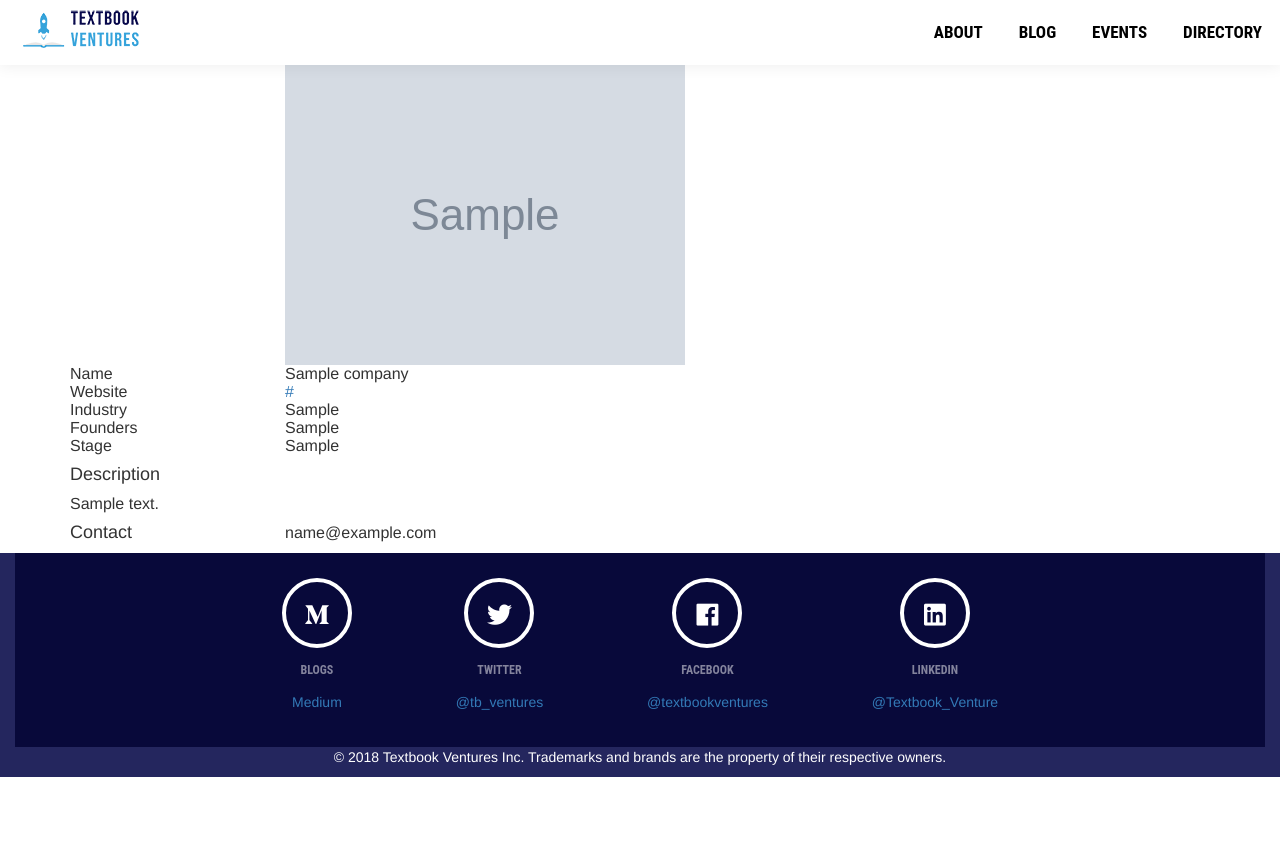
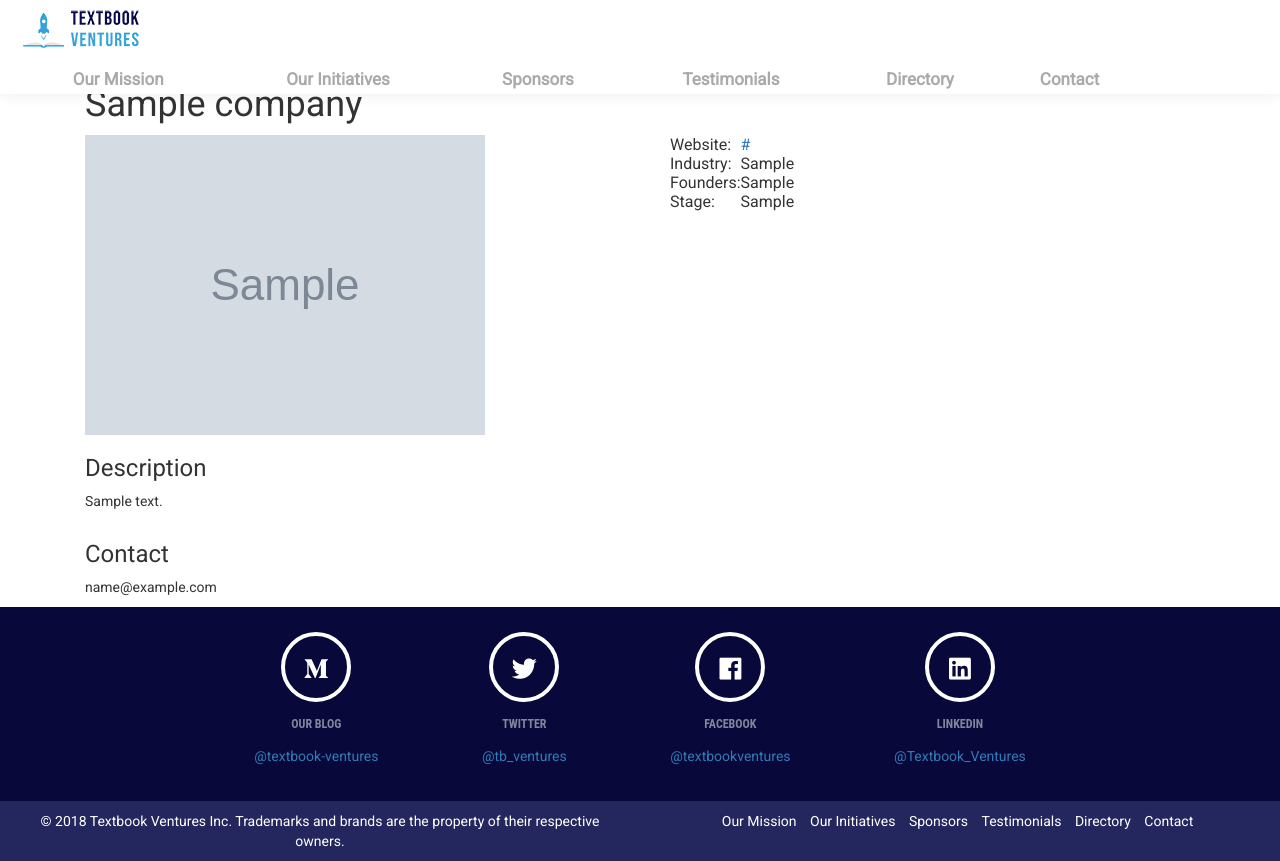
Before and after one commit to Kevinwochan/Startup-Directory, a Django app: page /profile/1 in a window 1280 px wide. Before the commit the page ends 777 px from the top, so only its background shows below. Run offline with Django 3.2, Linux system fonts and the light colour scheme; tables that the repository leaves empty hold one stand-in row (values such as "Sample post"); grey boxes marked "Sample" are stand-in pictures; some libraries are stand-ins or nearby versions.

Commit message:
Replicating Template, profile page
replicating main site template and restructuring profile

```diff
--- a/startupdirectory/static/css/base.css
+++ b/startupdirectory/static/css/base.css
@@ -1,17 +1,16 @@
 /*
     Document Settings
 */
+
+* {
+    font-family: 'Roboto', sans-serif;
+}
+
 html, body {
     height: 100%;
     width: 100%;
 }
-.navbar {
-    background-color: white;
-    font-size: 1.2em;
-    max-height: 150px;
-    border: 0 !important;
-    box-shadow: 0 0 15px 1px rgba(0,0,0,.07);
-}
+
 /*
     Font Settings
 */
@@ -24,8 +23,32 @@
 
 
 /*
-    Nav bar
+    Top Nav Bar
 */
+
+.navbar .nav {
+    margin-left: 0;
+    margin-right: 0;
+    margin-bottom: 0;
+    margin-top: 15px;
+    display: table;
+    width: 90%;
+}
+
+.navbar-nav > li{
+    display: table-cell;
+    float: none;
+    text-align: center;
+}
+
+.navbar {
+    background-color: white;
+    font-size: 1.2em;
+    max-height: 150px;
+    border: 0 !important;
+    box-shadow: 0 0 15px 1px rgba(0,0,0,.07);
+}
+
 .menu-item {
     text-transform: none;
     margin: 18px 14px 18px 14px;
@@ -49,7 +72,7 @@
     position: relative;
 }
 .menu-item-text {
-    color: black;
+    color: darkgray;
     font-weight: 500;
     font: normal bold 17px / 21px "Roboto Condensed", Helvetica, Arial, Verdana, sans-serif;
 }
@@ -72,7 +95,7 @@
     transform: translateY(10px);
 }
 
-.img-responsive {
+#nav-img .img-responsive {
     height: auto;
     width: auto;
     max-height: 60px;
@@ -118,6 +141,7 @@
 table .logo {
     max-height:50px;
     height:auto;
+    width: auto;
 }
 .bordered {
     border: #000000 thin solid;
@@ -128,15 +152,36 @@
     padding-bottom: 35px;
 }
 
+/*
+    Profile
+*/
 
+#profile-img .img-responsive {
+    height: auto;
+    width: auto;
+    max-height: 275px;
+    max-width: 275px;
+    border: 0 !important;
+}
+
+#profile .td {
+    padding: 10px;
+}
+
+#profile-desc .p{
+    font-size: 22px;
+}
+
+#profile-cont .p{
+    font-size: 22px;
+}
 /*
-
     Footer
 */
 footer {
     margin:0;
     padding:0;
-    background-color:#24265e;
+    background-color:#08093a;
     color: black;
 }
 .social-footer {
@@ -178,20 +223,18 @@
 
 }
 
-.copyright-notice{
-    color:white;
-}
-#footer h3 {
-    font-weight: 500;
+#bottom-nav {
+    padding-top: 10px;
+    background-color: #24265e;
+    color: white;
 }
 
-#footer img {
-    height: auto;
-    width: auto;
-    max-height: 60px;
-    max-width: 220px;
-    border: 0 !important;
-    padding-top: 40px;
+.bottom-nav-link {
+    color: white;
+}
+
+.bottom-nav-link:hover {
+    color: white;
 }
 
 /*
--- a/startupdirectory/templates/base.html
+++ b/startupdirectory/templates/base.html
@@ -15,6 +15,7 @@
     <link rel="stylesheet" href="https://maxcdn.bootstrapcdn.com/bootstrap/3.3.7/css/bootstrap.min.css">
     <link rel="stylesheet" href="https://use.fontawesome.com/releases/v5.0.10/css/all.css" integrity="sha384-+d0P83n9kaQMCwj8F4RJB66tzIwOKmrdb46+porD/OvrJ+37WqIM7UoBtwHO6Nlg" crossorigin="anonymous">
     <link rel="stylesheet" href="{% static 'css/base.css' %}">
+    <link href="https://fonts.googleapis.com/css?family=Roboto" rel="stylesheet">
 
    {% compress js %}
     <script src="{% static 'js/app.js' %}"></script>
@@ -35,30 +36,40 @@
                     <span class="icon-bar"></span>
                     <span class="icon-bar"></span>
                 </button>
-                <a class="navbar-brand" href="{% url 'directory:home' %}"><img class ="img-responsive" src="{% static 'img/textbook-ventures.png' %}"></a>
+                <a class="navbar-brand" href="http//textbook.ventures"><img id="nav-img"class ="img-responsive" src="{% static 'img/textbook-ventures.png' %}"></a>
             </div>
             <!-- Nav Menu -->
             <div class="collapse navbar-collapse" id="navbar-collapse-main">
-                <ul class="nav navbar-nav navbar-right">
+                <ul class="nav navbar-nav">
                     <li class="menu-item">
-                        <a class="active" href="http//textbook.ventures/#about">
+                        <a class="active" href="http//textbook.ventures/#!/about">
                             <span class="menu-item-text">
-                                <span class="menu-text">ABOUT</span></span></a>
+                                <span class="menu-text">Our Mission</span></span></a>
                     </li>
                     <li class="menu-item">
-                        <a href="http://textbo>ok.ventures/blog">
+                        <a class="active" href="http//textbook.ventures/#!/initiatives">
                             <span class="menu-item-text">
-                                <span class="menu-text">BLOG</span></span></a>
+                                <span class="menu-text">Our Initiatives</span></span></a>
                     </li>
                     <li class="menu-item">
-                        <a href="http://textbook.ventures/events">
+                        <a class="active" href="http//textbook.ventures/#!/sponsors">
                             <span class="menu-item-text">
-                                <span class="menu-text">EVENTS</span></span></a>
+                                <span class="menu-text">Sponsors</span></span></a>
                     </li>
                     <li class="menu-item">
-                        <a href="http://directory.textbook.ventures/">
+                        <a class="active" href="http//textbook.ventures/#!/testimonials">
                             <span class="menu-item-text">
-                                <span class="menu-text">DIRECTORY</span></span></a>
+                                <span class="menu-text">Testimonials</span></span></a>
+                    </li>
+                    <li class="menu-item">
+                        <a class="active" href="http//directory.textbook.ventures">
+                            <span class="menu-item-text">
+                                <span class="menu-text">Directory</span></span></a>
+                    </li>
+                    <li class="menu-item">
+                        <a class="active" href="http//textbook.ventures/#!/contact">
+                            <span class="menu-item-text">
+                                <span class="menu-text">Contact</span></span></a>
                     </li>
                 </ul>
             </div>
@@ -82,8 +93,8 @@
             <div class="social-link">
                 <a href="http://medium.com/textbook-ventures">
                     <div class="social-icon"><i class="fab fa-medium-m"></i></div>
-                    <p class="social-platform">BLOGS</p>
-                    <p class="social-user">Medium</p>
+                    <p class="social-platform">OUR BLOG</p>
+                    <p class="social-user">@textbook-ventures</p>
                 </a>
             </div>
             <div class="social-link">
@@ -104,13 +115,39 @@
                 <a href="https://www.linkedin.com/company/12903671/">
                 <div class="social-icon"><i class="fab fa-linkedin"></i></div>
                 <p class="social-platform">LINKEDIN</p>
-                <p class="social-user">@Textbook_Venture</p>
+                <p class="social-user">@Textbook_Ventures</p>
                 </a>
            </div>
        </div>
-       <div class="copyright-notice">
-            <p>© 2018 Textbook Ventures Inc. Trademarks and brands are the property of their respective owners.</p>
-       </div>
+
+        <div id="bottom-nav" class="row">
+            <div class="col-sm-6">
+                <p>© 2018 Textbook Ventures Inc. Trademarks and brands are the property of their respective owners.</p>
+            </div>
+            <div class="col-sm-6">
+                <ul class="list-inline">
+                    <li>
+                        <a class="bottom-nav-link" href="http//textbook.ventures/#!/about">Our Mission</a>
+                    </li>
+                    <li>
+                        <a class="bottom-nav-link" href="http//textbook.ventures/#!/initiatives">Our Initiatives</a>
+                    </li>
+                    <li>
+                        <a class="bottom-nav-link" href="http//textbook.ventures/#!/sponsors">Sponsors</a>
+                    </li>
+                    <li>
+                        <a class="bottom-nav-link" href="http//textbook.ventures/#!/testimonials">Testimonials</a>
+                    </li>
+                    <li>
+                        <a class="bottom-nav-link" href="http//directory.textbook.ventures">Directory</a>
+                    </li>
+                    <li>
+                        <a class="bottom-nav-link" href="http//textbook.ventures/#!/contact">Contact</a>
+                    </li>
+                </ul>
+            </div>
+        </div>
+
 
     </footer>
 
--- a/startupdirectory/templates/profile.html
+++ b/startupdirectory/templates/profile.html
@@ -1,58 +1,75 @@
 {% extends 'base.html' %}
 
 {% block content %}
-<table class="container" id="profile">
-  <tr class="row">
-    <td><img class="profilepic" src="/media/{{ company.logo }}"></td>
-  </tr>
-  <tr>
-    <td>Name</td>
-    <td>{{ company.name }}</td>
-  </tr>
+
+<div class="container">
+    <div class="row">
+        <div class="col-md-12">
+            <h1>{{ company.name }}</h1>
+        </div>
+    </div>
+    <div class="row">
+        <div class="col-md-6">
+            <img id="profile-img" class="img-responsive" src="/media/{{ company.logo }}">
+        </div>
+        <div class="col-md-6">
+            <table id="profile">
+
                 {% if company.website %}
                 <tr>
-    <td>Website</td>
+                    <td>Website:</td>
                     <td><a href="{{ company.website }}">{{ company.website }}</a></td>
                 </tr>
                 {% endif %}
+
+                 {% if company.industries %}
+                <tr>
+                    <td>Industry:</td>
+                    <td>{{ company.industries }}</td>
+                </tr>
+                {% endif %}
+
                 {% if company.founded_year %}
                 <tr>
-    <td>Founded</td>
+                    <td>Founded:</td>
                     <td>{{ company.founded_year }}</td>
                 </tr>
                 {% endif %}
-{% if company.industries %}
-  <tr>
-    <td>Industry</td>
-    <td>{{ company.industries }}</td>
-  </tr>
-{% endif %}
+
                 {% if company.founders %}
                 <tr>
-    <td>Founders</td>
+                    <td>Founders:</td>
                     <td>{% for founder in company.founders%}{{ founder }}{% endfor %}</td>
                 </tr>
                 {% endif %}
+
                 {% if company.stage %}
                 <tr>
-    <td>Stage</td>
+                    <td>Stage:</td>
                     <td>{{ company.stage }}</td>
                 </tr>
                 {% endif %}
+
+            </table>
+        </div>
+    </div>
+
     {% if company.description %}
-  <tr>
-    <td><h4>Description<h4></td>
-  </tr>
- <tr>
-    <td>{{ company.description }}</td>
-  </tr>
+    <div id="profile-desc" class="row">
+        <div class="col-md-12">
+            <h3>Description</h3>
+            <p>{{ company.description }}</p>
+        </div>
+    </div>
     {% endif %}
+
     {% if company.email %}
-  <tr>
-    <td><h4>Contact<h4></td>
-    <td>{{ company.email }}</td>
-  </tr>
+    <div id="profile-cont" class="row">
+        <div class="col-md-12">
+            <h3>Contact</h3>
+            <p>{{ company.email }}</p>
+        </div>
+    </div>
     {% endif %}
-</table>
-
+</div>
 {% endblock %}
```
Lines whose indentation alone changed are shown as unchanged.
